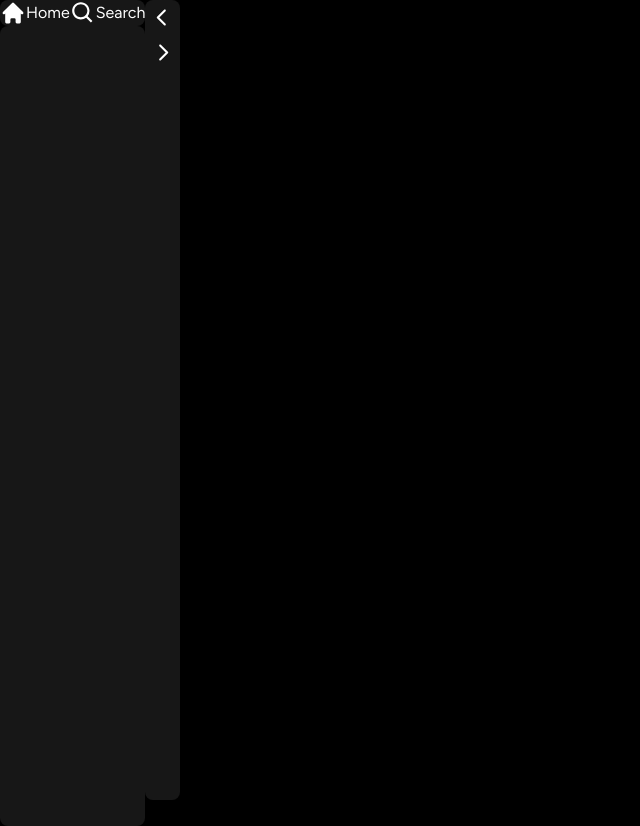
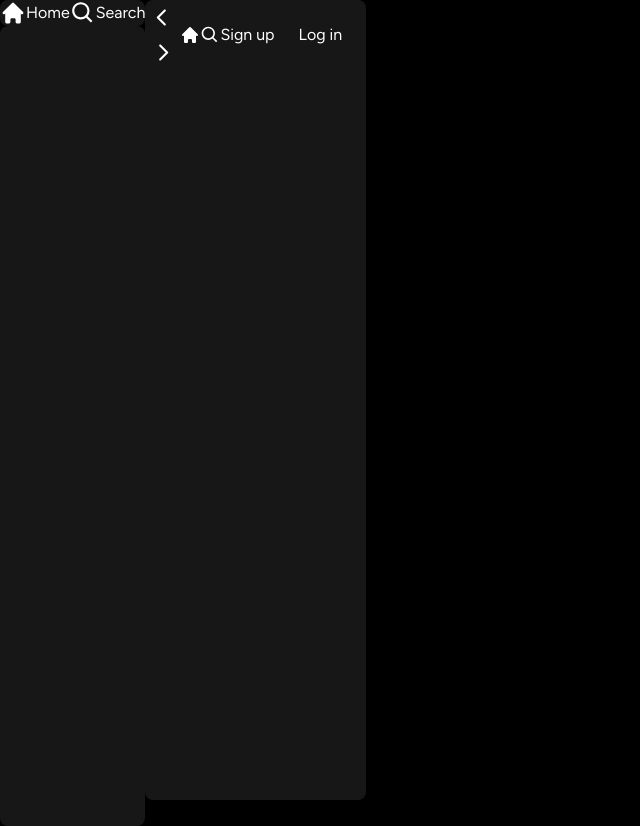
Before and after one commit to minhthuong031103/MusicPlayer-nextjs, a Next.js app in the folder client/: page / in a window 1280 px wide. Shown: the whole page, without its empty margins (0-640 px from the left). Built offline with nearby package versions, Linux system fonts and the light colour scheme.

Commit message:
4 buttons

```diff
--- /dev/null
+++ b/client/Components/Button.tsx
@@ -0,0 +1,32 @@
+import { forwardRef } from 'react';
+import { twMerge } from 'tailwind-merge';
+
+export interface ButtonProps
+  extends React.ButtonHTMLAttributes<HTMLButtonElement> {}
+
+const Button = forwardRef<HTMLButtonElement, ButtonProps>(function (
+  { className, children, disabled, type = 'button', ...props },
+  ref
+) {
+  return (
+    <button
+      type={type}
+      className={twMerge(
+        `w-full rounded-full bg-green-500 border border-transparent
+    px-3 py-3 disabled:cursor-not-allowed disabled:opacity-50
+    text-black font-bold hover:opacity-75 transition`,
+        disabled && 'opacity-75 cursor-not-allowed',
+        className
+      )}
+      disabled={disabled}
+      ref={ref}
+      {...props}
+    >
+      {children}
+    </button>
+  );
+});
+
+Button.displayName = 'Button';
+
+export default Button;
--- a/client/Components/Header.tsx
+++ b/client/Components/Header.tsx
@@ -2,12 +2,19 @@
 
 import { twMerge } from 'tailwind-merge';
 import { RxCaretLeft, RxCaretRight } from 'react-icons/rx';
+import { useRouter } from 'next/navigation';
+import { HiHome } from 'react-icons/hi';
+import { BiSearch } from 'react-icons/bi';
+import Button from './Button';
+import { FaUserAlt } from 'react-icons/fa';
 interface HeaderProps {
   children: React.ReactNode;
   className?: string;
 }
 
 const Header = function ({ children, className }: HeaderProps) {
+  const router = useRouter();
+  const user = null;
   return (
     <>
       <div
@@ -21,20 +28,88 @@
           <div className="hidden md:flex gap-x-2 items-center">
             <button
               className="rounded-full bg-black
- flex items-center justify-center
- hover:opacity-75 transition"
+                  flex items-center justify-center
+                      hover:opacity-75 transition"
             >
               <RxCaretLeft className="text-white" size={35} />
             </button>
             <button
               className="rounded-full bg-black
- flex items-center justify-center
- hover:opacity-75 transition"
+                      flex items-center justify-center
+                    hover:opacity-75 transition"
             >
               <RxCaretRight className="text-white" size={35} />
             </button>
           </div>
+          <div className="flex md:hidden gap-x-2 items-center">
+            <button
+              onClick={() => router.push('/')}
+              className="
+              rounded-full
+              p-2
+              bg-white
+              flex
+              items-center
+              justify-center
+              cursor-pointer
+              hover:opacity-75
+              transition
+            "
+            >
+              <HiHome className="text-black" size={20} />
+            </button>
+            <button
+              onClick={() => router.push('/search')}
+              className="
+              rounded-full
+              p-2
+              bg-white
+              flex
+              items-center
+              justify-center
+              cursor-pointer
+              hover:opacity-75
+              transition
+            "
+            >
+              <BiSearch className="text-black" size={20} />
+            </button>
+          </div>
+
+          <div className="flex justify-between items-center gap-x-4">
+            {user ? (
+              <div className="flex gap-x-4 items-center">
+                <Button onClick={() => {}} className="bg-white px-6 py-2">
+                  Logout
+                </Button>
+
+                <Button
+                  onClick={() => router.push('/account')}
+                  className="bg-white"
+                >
+                  <FaUserAlt></FaUserAlt>
+                </Button>
+              </div>
+            ) : (
+              <>
+                <div>
+                  <Button
+                    onClick={() => {}}
+                    className="bg-transparent text-neutral-300 font-medium"
+                  >
+                    Sign up
+                  </Button>
+                </div>
+                <div>
+                  <Button onClick={() => {}} className="bg-white px-6 py-2 ">
+                    Log in
+                  </Button>
+                </div>
+              </>
+            )}
+          </div>
         </div>
+        {children}
       </div>
     </>
   );
```
